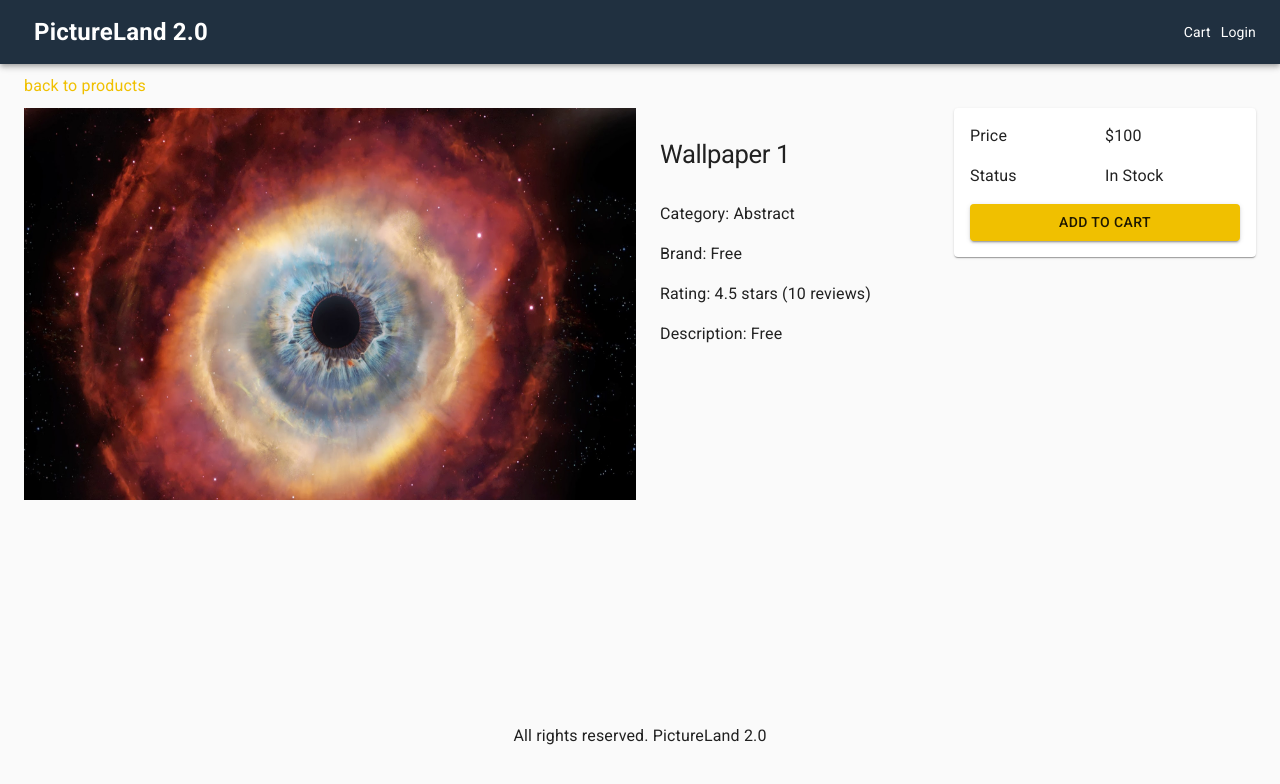
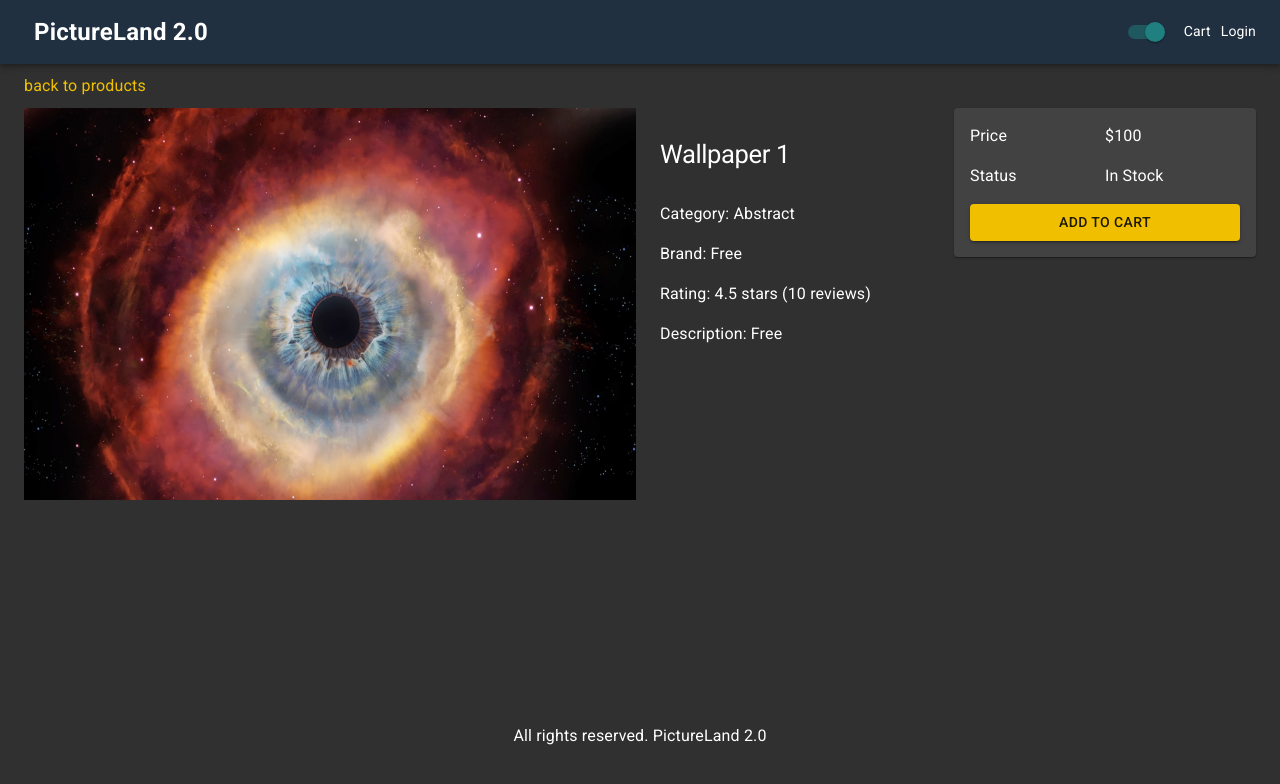
Before and after one commit to GraniteMask/nextjs-pictureland-2.0, a Next.js app: page /product/Wallpaper1 in a window 1280 px wide. Shown: the top 784 px of the page. Built offline with nearby package versions, Linux system fonts and the light colour scheme.

Commit message:
dark mode option added

```diff
--- a/components/Layout.js
+++ b/components/Layout.js
@@ -1,11 +1,14 @@
-import React from 'react'
+import React, { useContext } from 'react'
 import Head from 'next/head'
 import NextLink from 'next/link'
-import {AppBar, Typography, Toolbar, Container, Link, createMuiTheme, ThemeProvider, CssBaseline} from '@material-ui/core'
+import {AppBar, Typography, Toolbar, Container, Link, createMuiTheme, ThemeProvider, CssBaseline, Switch} from '@material-ui/core'
 import useStyles from '../utils/styles'
 import { createTheme } from '@material-ui/core/styles'
+import { Store } from '../utils/Store'
 
 export default function Layout({title, description, children}) {
+    const {state, dispatch} = useContext(Store)
+    const {darkMode} = state;
     const theme = createTheme({
         typography:{
             h1:{
@@ -23,7 +26,7 @@ export default function Layout({title, description, children}) {
             },
         },
         palette:{
-            type: 'light',
+            type: darkMode ? 'dark' : 'light',
             primary:{
                 main: '#f0c000',
             },
@@ -33,6 +36,11 @@ export default function Layout({title, description, children}) {
         },
     })
     const classes = useStyles();
+
+    const darkModeChangeHandler = () =>{
+        dispatch({type: darkMode ? 'DARK_MODE_OFF' : 'DARK_MODE_ON'})
+    }
+
     return (
         <div>
             <Head>
@@ -52,6 +60,7 @@ export default function Layout({title, description, children}) {
                         </NextLink>
                         <div className={classes.grow}></div>
                         <div>
+                            <Switch checked={darkMode} onChange={darkModeChangeHandler}></Switch>
                             <NextLink href='/cart'>
                                 <Link>
                                     Cart
--- a/package.json
+++ b/package.json
@@ -10,6 +10,7 @@
   },
   "dependencies": {
     "@material-ui/core": "^4.12.3",
+    "js-cookie": "^3.0.0",
     "next": "11.0.1",
     "react": "17.0.2",
     "react-dom": "17.0.2"
--- a/pages/_app.js
+++ b/pages/_app.js
@@ -1,5 +1,6 @@
 import { useEffect } from 'react'
 import '../styles/globals.css'
+import { StoreProvider } from '../utils/Store'
 
 function MyApp({ Component, pageProps }) {
   useEffect(()=>{
@@ -9,7 +10,7 @@ function MyApp({ Component, pageProps }) {
     }
   },[]) //written to solve the problem of not applying material styling after refresh
 
-  return <Component {...pageProps} />
+  return (<StoreProvider><Component {...pageProps} /></StoreProvider>)
 }
 
 export default MyApp
--- /dev/null
+++ b/utils/Store.js
@@ -0,0 +1,25 @@
+import { createContext, useReducer } from "react";
+
+export const Store = createContext();
+const initialState = {
+    darkMode: true,
+}
+
+function reducer(state,action){
+    switch (action.type){
+        case 'DARK_MODE_ON':
+            return{...state, darkMode:true};
+        case 'DARK_MODE_OFF':
+            return{...state, darkMode:false};
+        default:
+            return state;
+    }
+}
+
+export function StoreProvider(props){
+    const [state,dispatch] = useReducer(reducer,initialState);
+    const value = {state,dispatch};
+    return <Store.Provider value={value}>
+        {props.children}
+    </Store.Provider>
+}
```
Also changed, not shown: 2 other files (tests, documents, lock files or other folders).
